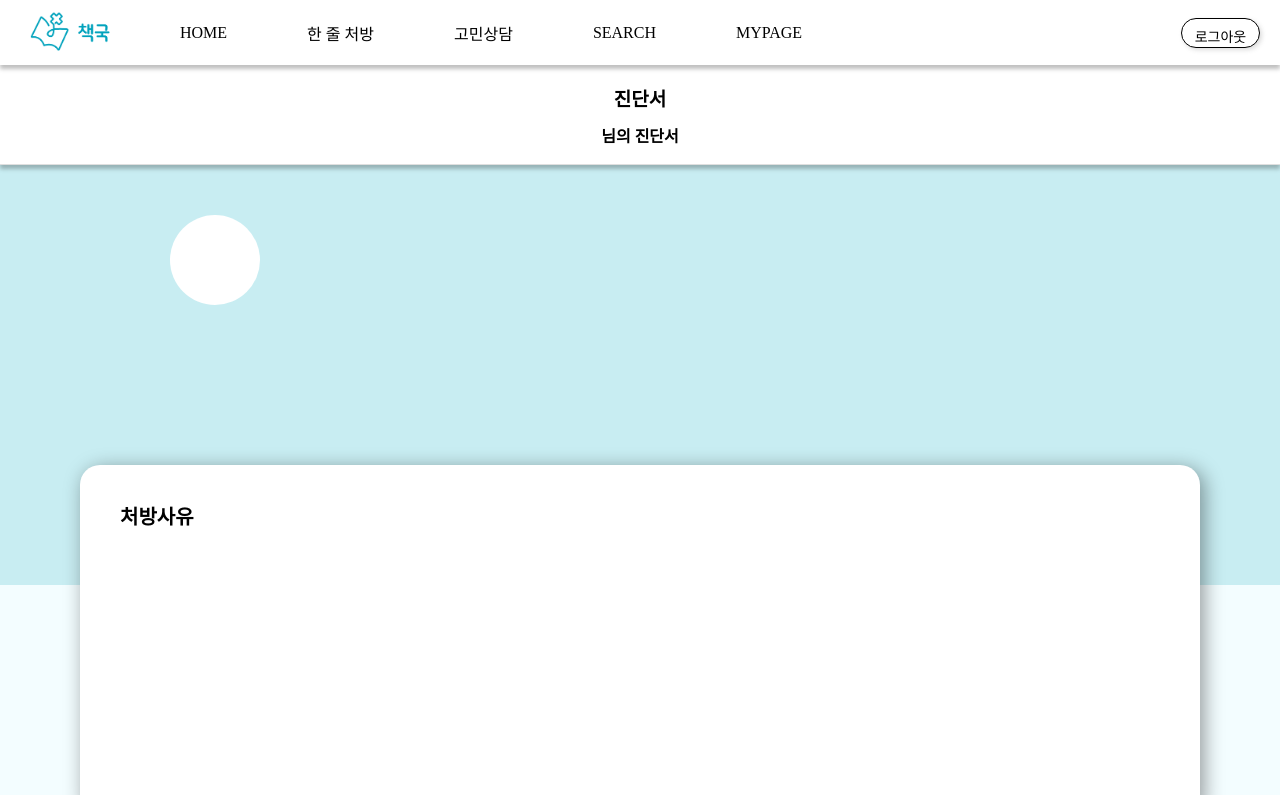
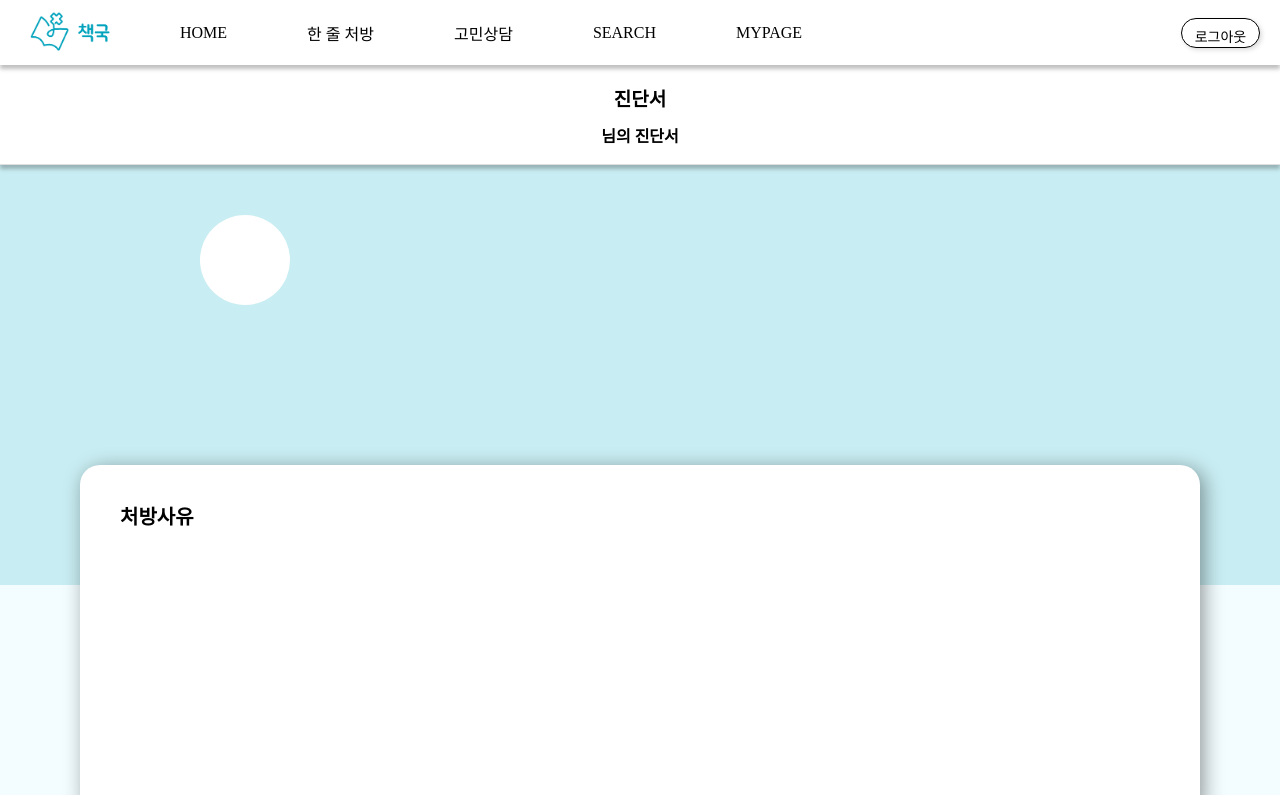
Before and after one commit to kw-bookmedicine/frontend, a React (Create React App) app: page /worry-detail in a window 1280 px wide. Shown: the top 795 px of the page. Built offline with nearby package versions, Linux system fonts and the light colour scheme; no server answers; a web font is replaced by a local one.

Commit message:
:lipstick: Style: 유저 프로필 section 여백 조절

```diff
--- a/src/styles/Counseling/WorryDetail.css
+++ b/src/styles/Counseling/WorryDetail.css
@@ -18,7 +18,7 @@
 	display: flex;
 	justify-content: space-between;
 	align-items: center;
-	padding: 50px 170px 25px 170px;
+	padding: 50px 170px 25px 200px;
 }
 
 .wd_user_left_wrapper {
```
